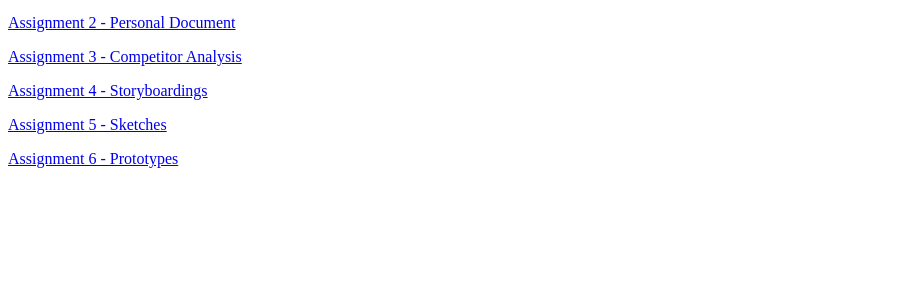
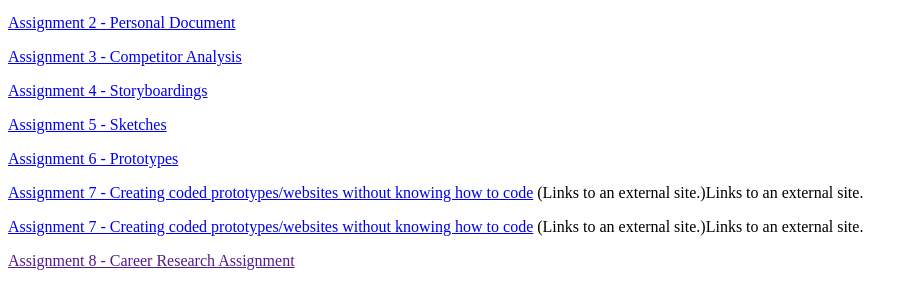
Before and after one commit to DCuller/IMM200Portfolio, a plain HTML site: page index.html in a window 1280 px wide. Shown: the part 100-408 px from the top of the page, without its empty margins (0-918 px from the left). Drawn offline with Linux system fonts and the light colour scheme.

Commit message:
Update index.html

```diff
--- a/index.html
+++ b/index.html
@@ -29,13 +29,27 @@
 	<p>
   <a href="https://dculler.github.io/IMM200Portfolio/Assignments/DCuller_Assignment_03_Competitor%20Analysis.pdf">Assignment 3 - Competitor Analysis</a>
   		</p>
+	<p>
   <a href="https://dculler.github.io/IMM200Portfolio/Assignments/Culler_Assignment 4 - Storyboardtemplate.docx">Assignment 4 - Storyboardings</a>
   		</p>
-
+	<p>
 	<a href="https://dculler.github.io/IMM200Portfolio/Assignments/Assignment5-Culler_Dwayne.zip">Assignment 5 - Sketches</a>
   		</p>
-
+<p>
 <a href="https://marvelapp.com/88acgb6">Assignment 6 - Prototypes</a>
   		</p>
+<p>
+<a href="https://dwaynes-prototype-project.webflow.io/">Assignment 7 - Creating coded prototypes/websites without knowing how to code</a> (Links to an external site.)Links to an external site.
+		</p>
+ <p>
+
+<a href="https://dwaynes-portfolio.webflow.io/">Assignment 7 - Creating coded prototypes/websites without knowing how to code</a>  (Links to an external site.)Links to an external site.
+		</p>
+
+<p>
+	<a href= >Assignment 8 - Career Research Assignment<a/>
+	</p>
+<p>
+	</p>
 </body>
 </html>
```
